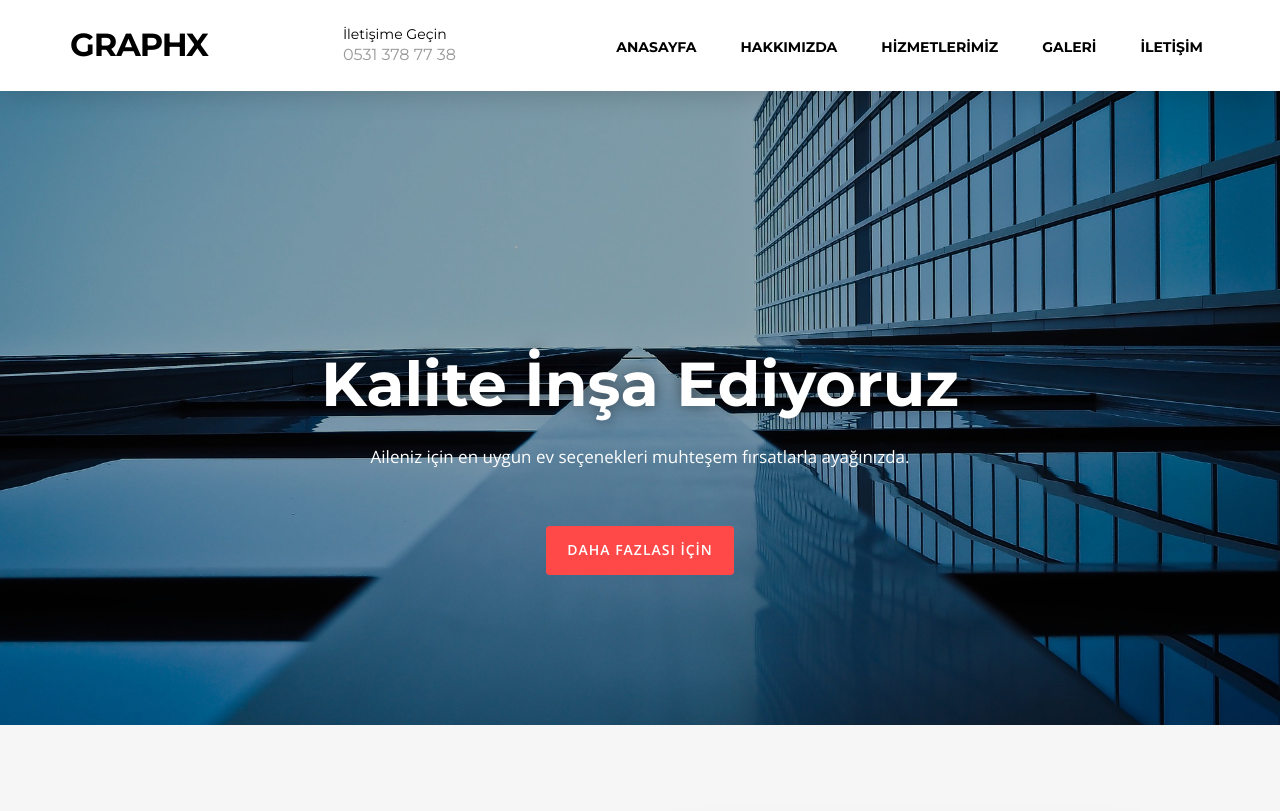
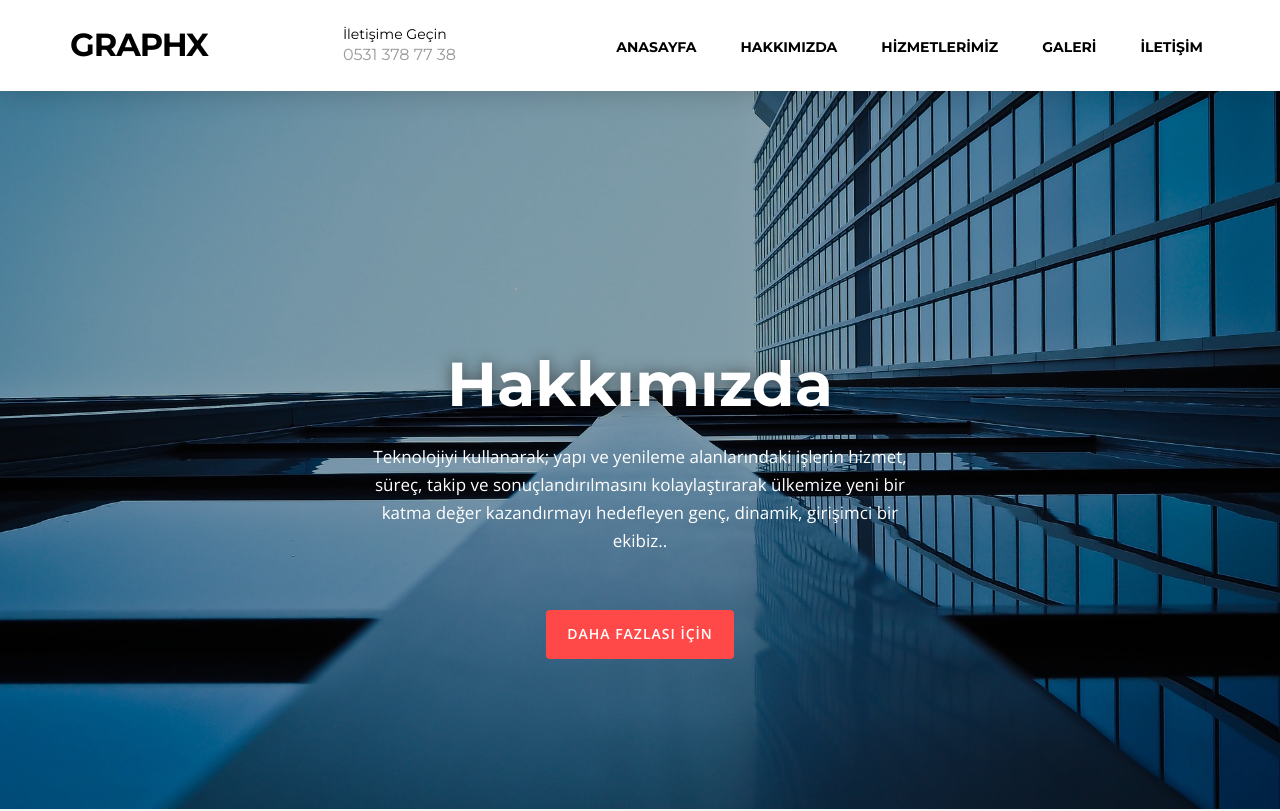
Before and after one commit to berkaycumbur/berkaycumbur.github.io, a plain HTML site: page about.html in a window 1280 px wide. Shown: the top 811 px of the page. Drawn offline with nearby package versions, Linux system fonts and the light colour scheme.

Commit message:
change message

```diff
--- a/about.html
+++ b/about.html
@@ -22,8 +22,8 @@ $(function(){
         <div class="container">
           <div class="row">
             <div class="col-md-8 col-md-offset-2 intro-text">
-              <h1>Kalite İnşa Ediyoruz</h1>
-              <p>Aileniz için en uygun ev seçenekleri muhteşem fırsatlarla ayağınızda.</p>
+              <h1>Hakkımızda</h1>
+              <p>Teknolojiyi kullanarak; yapı ve yenileme alanlarındaki işlerin hizmet, süreç, takip ve sonuçlandırılmasını kolaylaştırarak ülkemize yeni bir katma değer kazandırmayı hedefleyen genç, dinamik, girişimci bir ekibiz..</p>
               <a href="#about" class="btn btn-custom btn-lg page-scroll">DAHA FAZLASI İÇİN</a> </div>
           </div>
         </div>
```
